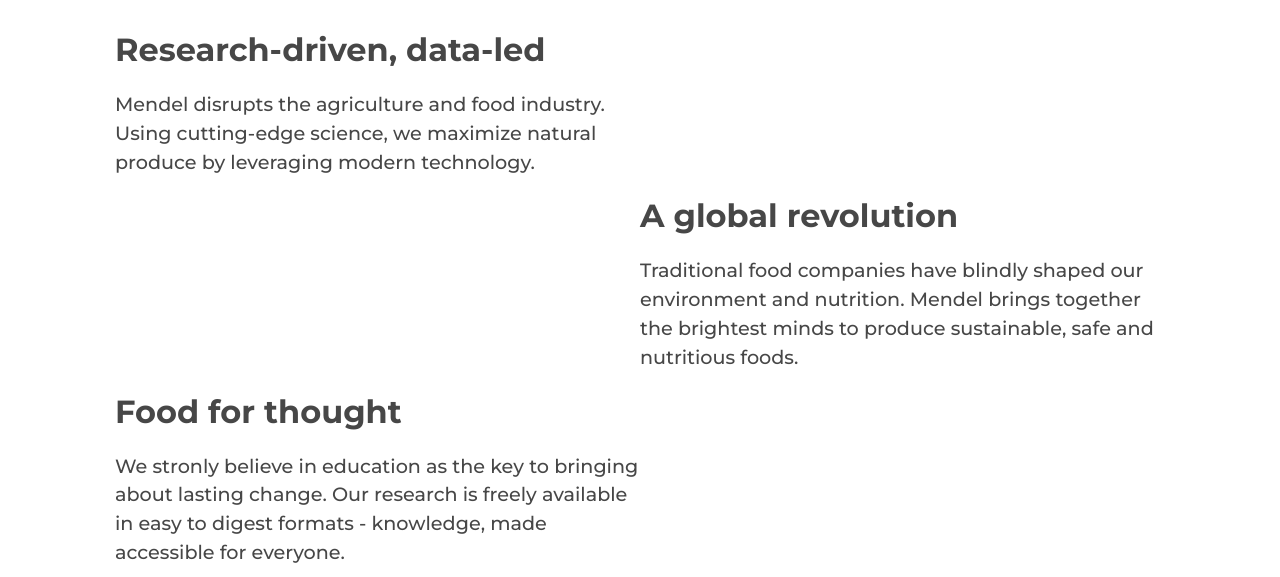
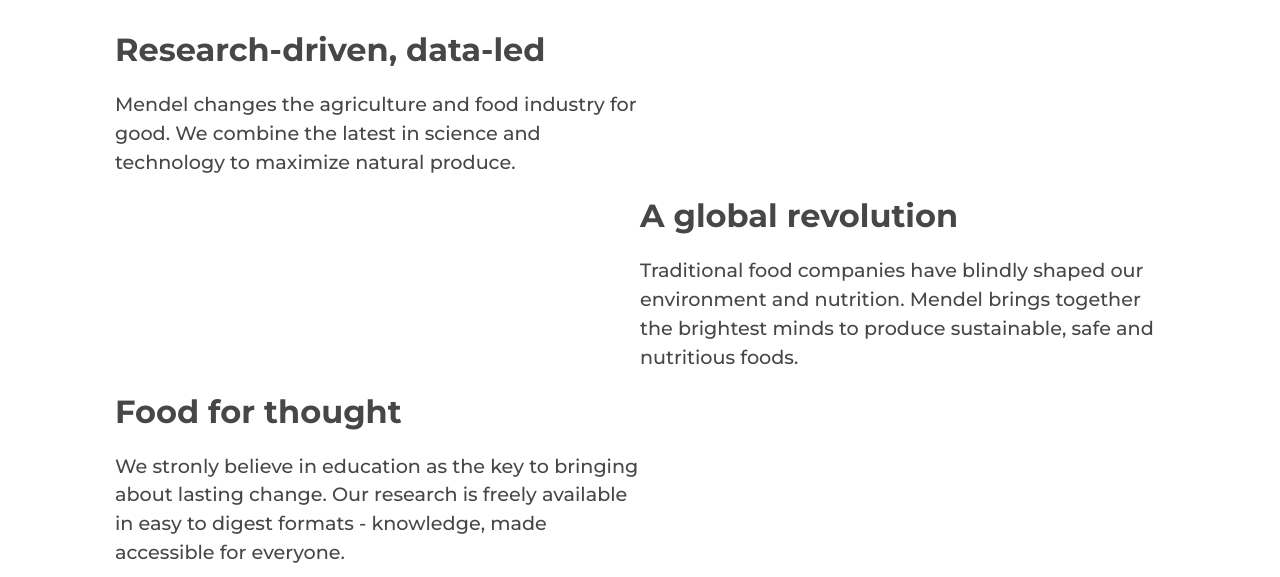
Before and after one commit to kkauf/Mendel, a plain HTML site: page index.html in a window 1280 px wide. Shown: the part 852-1429 px from the top of the page. Drawn offline with Linux system fonts and the light colour scheme.

Commit message:
Adjusted wording

```diff
--- a/index.html
+++ b/index.html
@@ -38,8 +38,8 @@
 
       <div class="statement-left">
         <h1>Research-driven, data-led</h1>
-        <h3>Mendel disrupts the agriculture and food industry.
-           Using cutting-edge science, we maximize natural produce by leveraging modern technology.
+        <h3>Mendel changes the agriculture and food industry for good.
+           We combine the latest in science and technology to maximize natural produce.
         </h3>
       </div>
 
```
